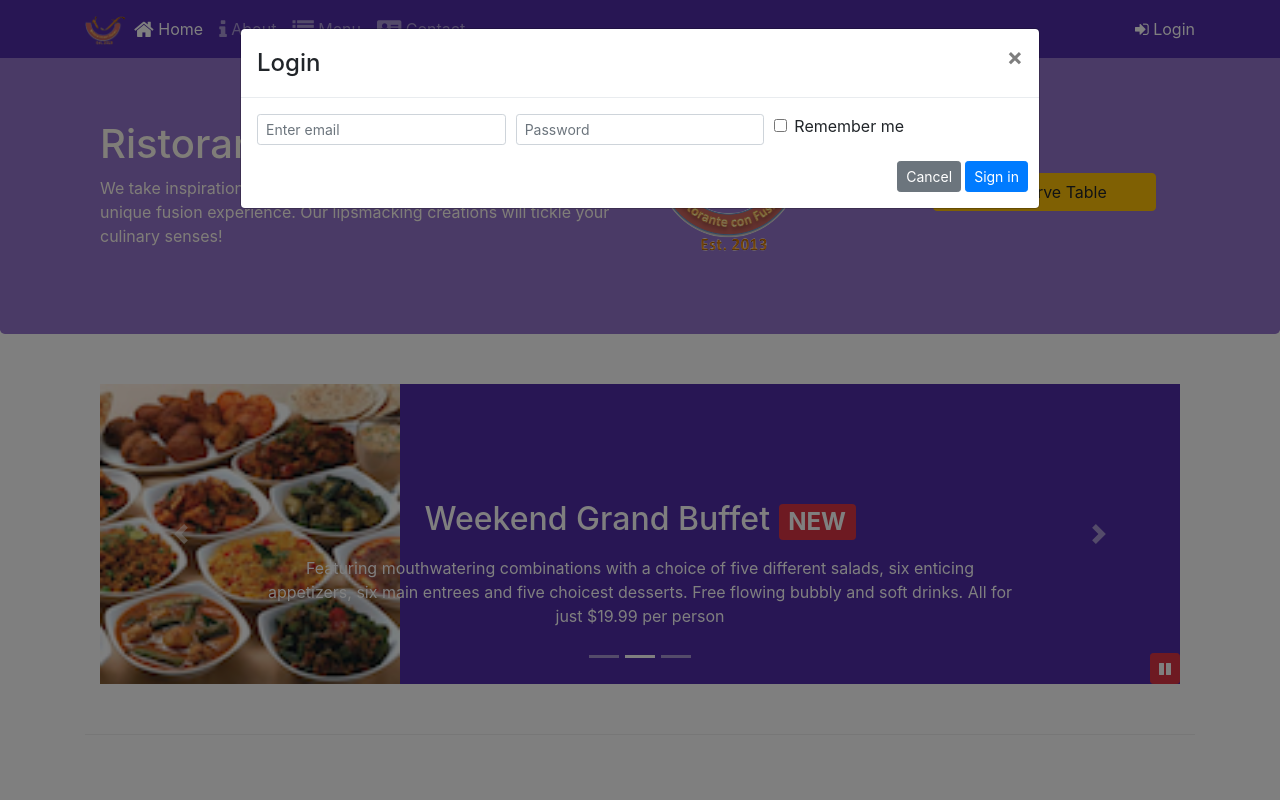
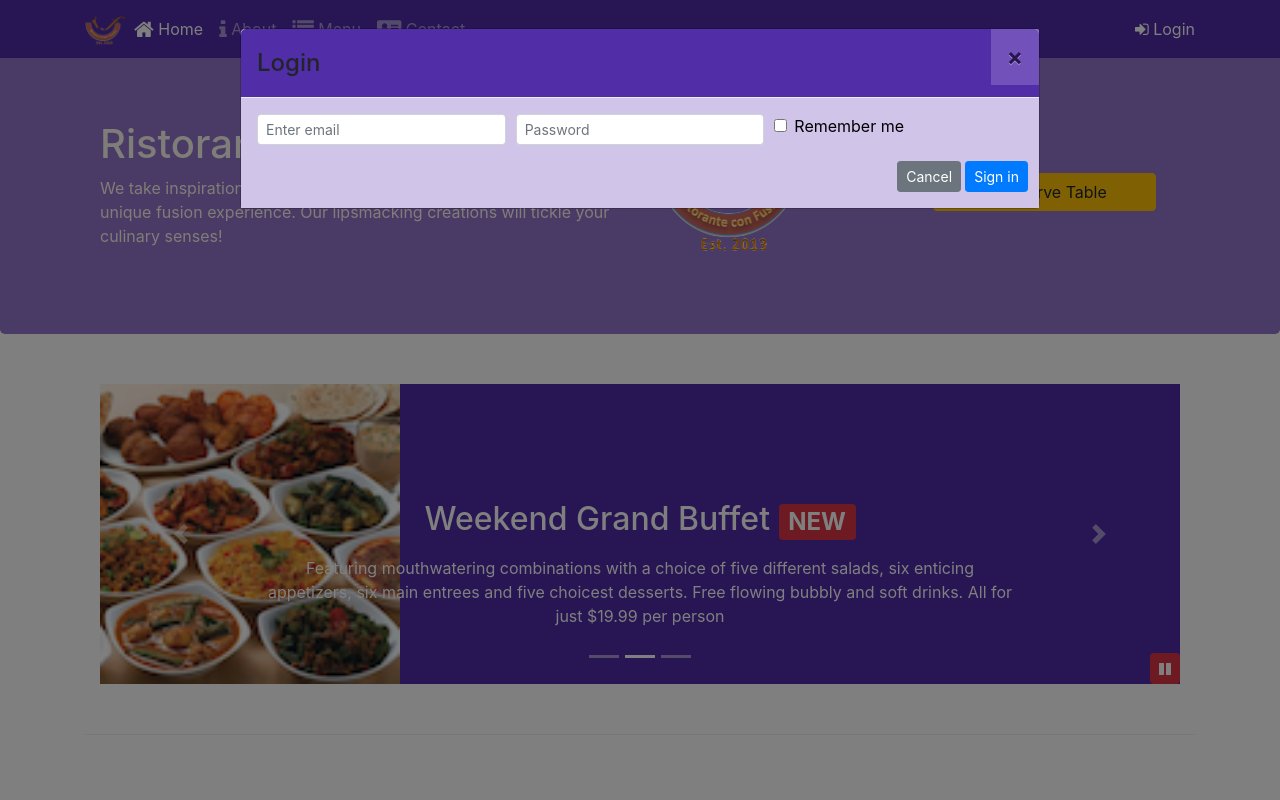
Before and after one commit to prakashatma/coursera-bootstrap-course, a website: page week-4/index.html in a window 1280 px wide. Both pictures are taken after a click on the button "Login". Shown: the top 800 px of the page. Drawn offline with nearby package versions, Linux system fonts and the light colour scheme.

Commit message:
final project

```diff
--- a/week-4/css/style.less
+++ b/week-4/css/style.less
@@ -74,3 +74,7 @@ body{
     bottom: 0px;
     z-index: 1;
 }
+
+.modal-body{
+    color: black;
+}
--- a/week-4/css/style.scss
+++ b/week-4/css/style.scss
@@ -74,3 +74,15 @@ body{
     bottom: 0px;
     z-index: 1;
 }
+
+.modal-header{
+    background-color: $background-dark;
+    .close{
+        background-color: $background-light;
+    }
+
+}
+
+.modal-body{
+    background-color: $background-pale;
+}
--- a/week-4/index.html
+++ b/week-4/index.html
@@ -29,7 +29,7 @@
                     <li class="nav-item"><a class="nav-link" href="#"><span  class="fa fa-list fa-lg"></span> Menu</a></li>
                     <li class="nav-item"><a class="nav-link" href="./contactus.html"><span  class="fa fa-address-card fa-lg"></span> Contact</a></li>
                 </ul> <span class="navbar-text">
-                    <a data-toggle="modal" data-target="#loginModal">
+                    <a id="loginmodelopen" role="button">
                         <span class="fa fa-sign-in"></span> Login
                     </a>
                 </span>
@@ -153,7 +153,7 @@
                 </div>
 
                 <div class="col-12 col-sm-3 align-self-center">
-                    <button type="submit" class="btn btn-warning pl-5 pr-5"><a data-toggle="modal" data-target="#reserveModal">
+                    <button type="submit" class="btn btn-warning pl-5 pr-5" id="reservemodel">
                         <span class="fa fa-sign-in"></span> Reserve Table
                     </a></button>
                 </div>
@@ -233,7 +233,7 @@
                         <p class="d-none d-sm-block">A unique combination of Indian Uthappam (pancake) and
                             Italian pizza, topped with Cerignola olives, ripe vine
                             cherry tomatoes, Vidalia onion, Guntur chillies and
-                            Buff`alo Paneer.</p>
+                            Buffalo Paneer.</p>
                     </div>
                 </div>
             </div>
@@ -336,6 +336,14 @@
                 }
             });
 
+            $('#reservemodel').click(function() {
+                $('#reserveModal').modal('show');
+            });
+
+            $('#loginmodelopen').click(function() {
+                $('#loginModal').modal('show');
+            });
+
         });
     </script>
 
```
Also changed, not shown: week-4/css/style.css.
